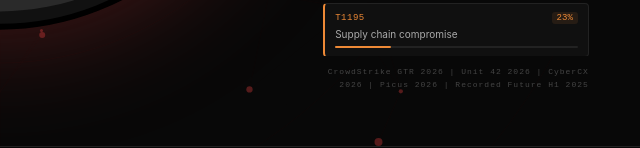
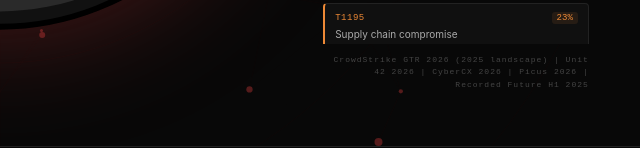
Before and after one commit to davidclarke-au/dartboard, a plain HTML site: page index.html in a window 1280 px wide. Shown: the part 654-802 px from the top of the page, 640-1280 px from the left. Drawn offline with Linux system fonts and the light colour scheme; animation ran at ten frames a second.

Commit message:
CRWD GTR 2026 updates

```diff
--- a/index.html
+++ b/index.html
@@ -1172,7 +1172,7 @@
         pct: 82,
         sev: "critical",
         sources: [
-          { label: "CrowdStrike GTR 2026", note: "82% of detections malware-free in 2025; credential abuse dominant initial access vector" },
+          { label: "CrowdStrike GTR 2026", note: "82% malware-free detections in 2025 (up from 51% in 2020); valid account abuse in 35% of cloud incidents; breakout time fell 70% from 2021 to 2025" },
           { label: "Unit 42 2026", note: "Identity weaknesses in 89% of investigations" },
           { label: "Recorded Future H1 2025", note: "Top technique across 194k+ events" }
         ]
@@ -1184,7 +1184,7 @@
         sev: "critical",
         sources: [
           { label: "Unit 42 2026", note: "65% of initial access via identity/social engineering" },
-          { label: "CrowdStrike GTR 2026", note: "AI-enabled adversaries up 89% YoY; vishing and social engineering primary initial access" },
+          { label: "CrowdStrike GTR 2026", note: "AI-enabled adversaries up 89% YoY; 563% increase in fake CAPTCHA lures; spam email volume up 141% YoY; social engineering primary initial access" },
           { label: "CyberCX 2026", note: "Social engineering leading initial access vector" }
         ]
       },
@@ -1196,7 +1196,7 @@
         sources: [
           { label: "CyberCX 2025", note: "AiTM kits in 75% of BEC attacks, up from 10% in 2022" },
           { label: "Unit 42 2026", note: "48% of attacks involve browser-based credential harvesting" },
-          { label: "CrowdStrike GTR 2026", note: "Intrusions move through trusted identities; malware-free tradecraft at 82% of detections" }
+          { label: "CrowdStrike GTR 2026", note: "Average breakout time 29 mins (65% faster than 2024); fastest ever 27 seconds; malware-free tradecraft at 82%" }
         ]
       },
       {
@@ -1216,7 +1216,7 @@
         pct: 58,
         sev: "critical",
         sources: [
-          { label: "CrowdStrike GTR 2026", note: "82% of detections malware-free; adversaries use legitimate tools to blend into normal traffic" },
+          { label: "CrowdStrike GTR 2026", note: "CHATTY SPIDER used vishing to install RMM tooling, then WinSCP for exfil - initial access to attempted exfil in 4 minutes; 82% of detections malware-free" },
           { label: "Unit 42 2025", note: "RMM abuse persistent vector for Muddled Libra and RaaS groups" },
           { label: "Picus Red Report 2026", note: "T1219 in top 5 C2 techniques across 1.08M samples" }
         ]
@@ -1227,7 +1227,7 @@
         pct: 43,
         sev: "high",
         sources: [
-          { label: "Unit 42 2026", note: "Shift from encryption to exfil/extortion as primary impact tactic" },
+          { label: "Unit 42 2026", note: "Average ransom demand declined 80.6% YoY as adversaries shift to exfil/extortion; BGH data leak sites up 35.2%; exfiltration now primary impact tactic" },
           { label: "CyberCX 2026", note: "Cyber extortion now #1 incident type, overtaking BEC" },
           { label: "Picus Red Report 2026", note: "Data theft surging; ransomware encryption dropped 38%" }
         ]
@@ -1238,7 +1238,7 @@
         pct: 41,
         sev: "high",
         sources: [
-          { label: "CrowdStrike GTR 2026", note: "42% of vulnerabilities exploited before public disclosure; recon precedes all campaigns" },
+          { label: "CrowdStrike GTR 2026", note: "Edge devices targeted in 40% of China-nexus intrusions; vulnerabilities weaponized within 2-6 days of disclosure; WARP PANDA maintained access for 22 months" },
           { label: "Unit 42 2026", note: "87% of attacks span multiple attack surfaces" },
           { label: "Recorded Future H1 2025", note: "Active scanning precursor to 41% of observed intrusions" }
         ]
@@ -1260,7 +1260,7 @@
         pct: 21,
         sev: "high",
         sources: [
-          { label: "Picus Red Report 2026", note: "T1486 in 21% of samples, down 38% from prior year" },
+          { label: "Picus Red Report 2026", note: "T1486 in 21% of samples, down 38% from prior year; average ransom demand fell 80.6% as actors shift to exfil-first extortion model" },
           { label: "CyberCX 2026", note: "Extortion overtaking encryption; dwell time up to 68 days" },
           { label: "ASD ACSC 2024-25", note: "18% of industry incidents involved data encrypted for impact" }
         ]
@@ -1271,7 +1271,7 @@
         pct: 23,
         sev: "high",
         sources: [
-          { label: "Unit 42 2026", note: "SaaS supply chain attacks up 3.8x since 2022; 23% of all attacks" },
+          { label: "Unit 42 2026", note: "PRESSURE CHOLLIMA stole 1.46 billion USD via supply chain attack (largest crypto theft ever); ShaiHulud npm malware downloaded 2 million times; 690 packages compromised Nov 2025" },
           { label: "Unit 42 Oct 2025", note: "Developer account phishing as entry to supply chain" },
           { label: "CrowdStrike GTR 2026", note: "AI development platforms abused; 90+ orgs had legitimate AI tools exploited by threat actors" }
         ]
@@ -1282,7 +1282,7 @@
         pct: 34,
         sev: "medium",
         sources: [
-          { label: "CrowdStrike GTR 2026", note: "266% increase in cloud intrusions by state-nexus actors; edge and unmanaged devices prime targets" },
+          { label: "CrowdStrike GTR 2026", note: "PUNK SPIDER (198 intrusions, +134% YoY) executed ransomware via unmanaged webcam; SCATTERED SPIDER dumped AD credentials via unmanaged VM in 3 hours; unmanaged assets are active targets" },
           { label: "Unit 42 2026", note: "Cloud intrusions up 136% H1 2025; discovery precedes lateral movement" },
           { label: "Recorded Future H1 2025", note: "Network discovery in 34% of post-access lateral movement chains" }
         ]
@@ -1351,7 +1351,7 @@
       }, 200);
 
       document.getElementById('feedUpdated').textContent =
-        'CrowdStrike GTR 2026 | Unit 42 2026 | CyberCX 2026 | Picus 2026 | Recorded Future H1 2025';
+        'CrowdStrike GTR 2026 (2025 landscape) | Unit 42 2026 | CyberCX 2026 | Picus 2026 | Recorded Future H1 2025';
     }
 
     buildFeed();
```
